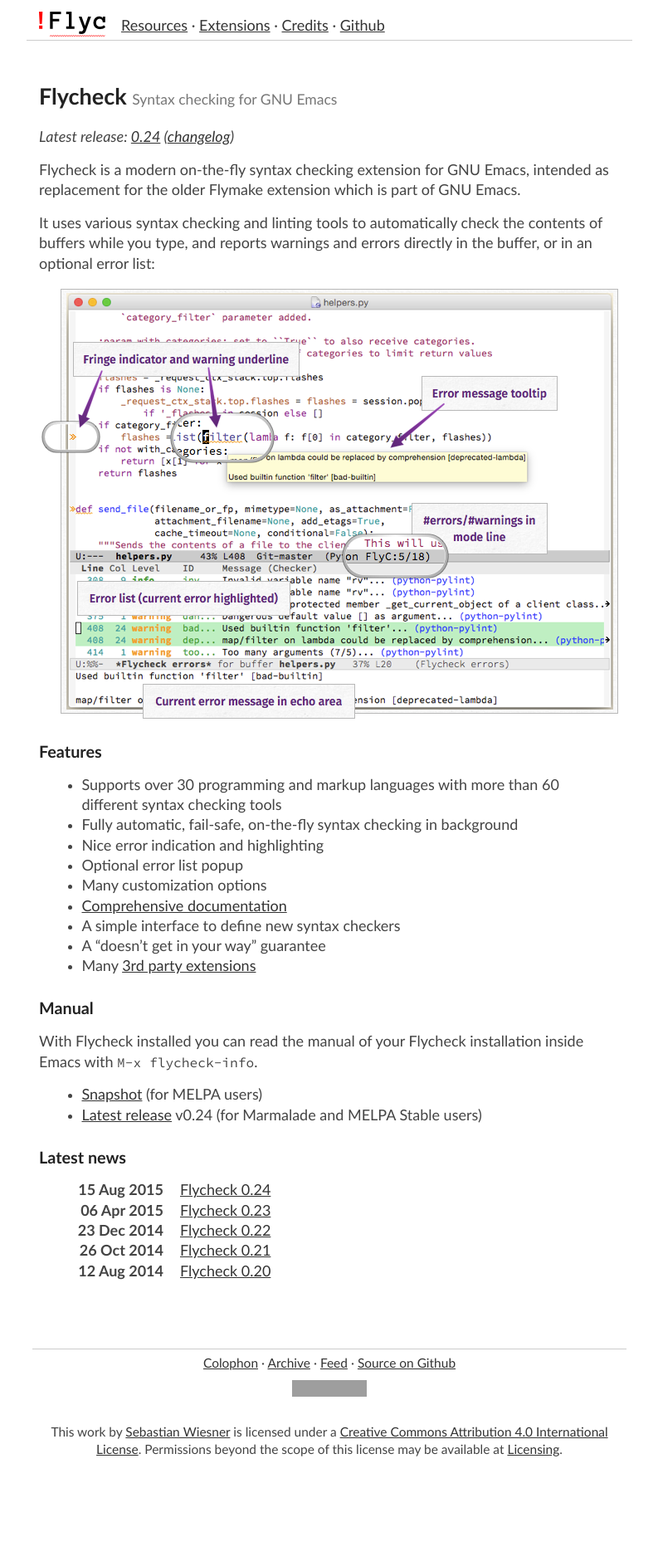
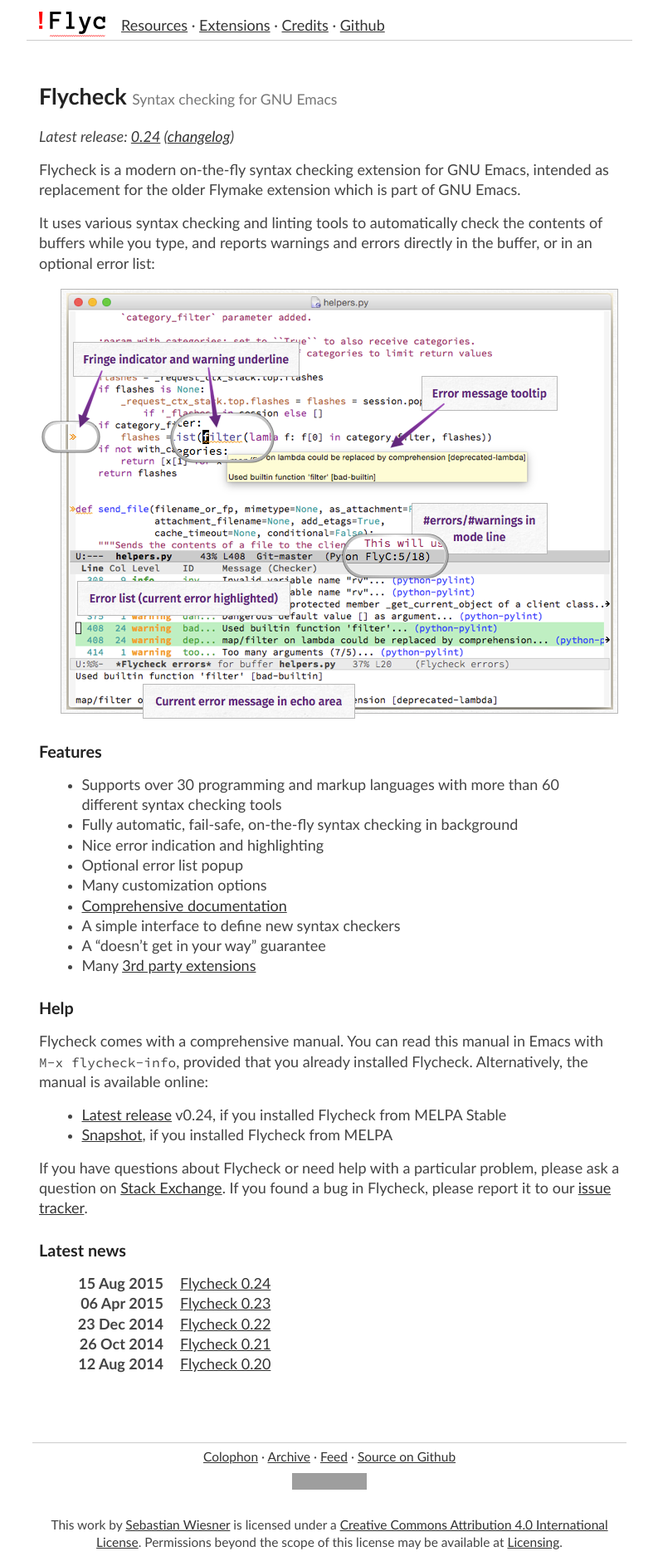
Before and after one commit to cmarqu/flycheck.github.io, a Jekyll site: the page built from index.md, in a window 1280 px wide. Shown: the whole page at 83% size, without its empty margins (243-1036 px from the left). Built offline with Jekyll 4.4.1, drawn with Linux system fonts in a browser that asks for light colours; before the commit the page ends 1774 px from its top, so only the background shows below that; grey boxes are pictures that could not be loaded.

Commit message:
[Fix #5] Add Help section

```diff
--- a/index.md
+++ b/index.md
@@ -36,17 +36,25 @@
 - A “doesn't get in your way” guarantee
 - Many [3rd party extensions]({{ "/extensions.html" | prepend: site.baseurl}})
 
-Manual
-------
+Help
+----
 
-With Flycheck installed you can read the manual of your Flycheck installation
-inside Emacs with `M-x flycheck-info`.
+Flycheck comes with a comprehensive manual.  You can read this manual in Emacs
+with `M-x flycheck-info`, provided that you already installed Flycheck.
+Alternatively, the manual is available online:
 
-{% if site.data.releases.include_latest %}
-- [Snapshot](manual/latest/index.html) (for MELPA users){% endif %}{% if site.data.releases.versions %}
+{% if site.data.releases.versions %}
 - [Latest release](manual/{{site.data.releases.versions | last}}/index.html)
-v{{site.data.releases.versions | last}} (for Marmalade and MELPA Stable users)
+  v{{site.data.releases.versions | last}}, if you installed Flycheck from
+  MELPA Stable {% endif %}{% if site.data.releases.include_latest %}
+- [Snapshot](manual/latest/index.html), if you installed Flycheck from MELPA
 {% endif %}
+
+If you have questions about Flycheck or need help with a particular problem,
+please ask a question on
+[Stack Exchange](https://emacs.stackexchange.com/questions/tagged/flycheck).  If
+you found a bug in Flycheck, please report it to our
+[issue tracker](https://github.com/flycheck/flycheck/issues).
 
 Latest news
 -----------
```
